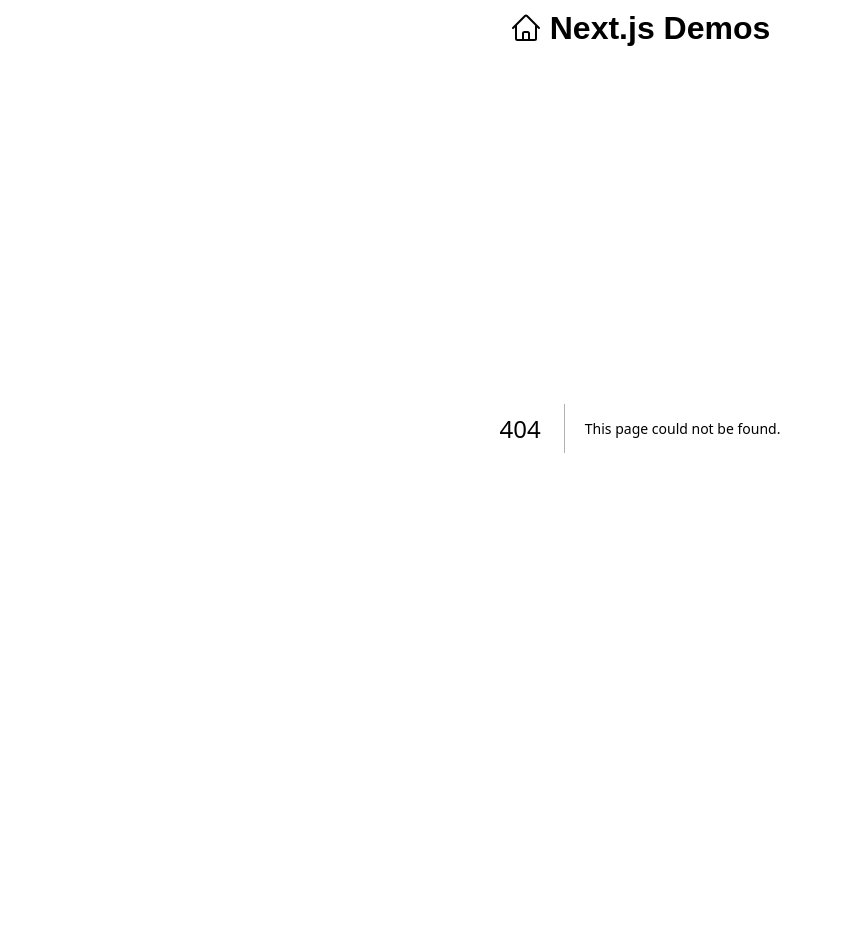
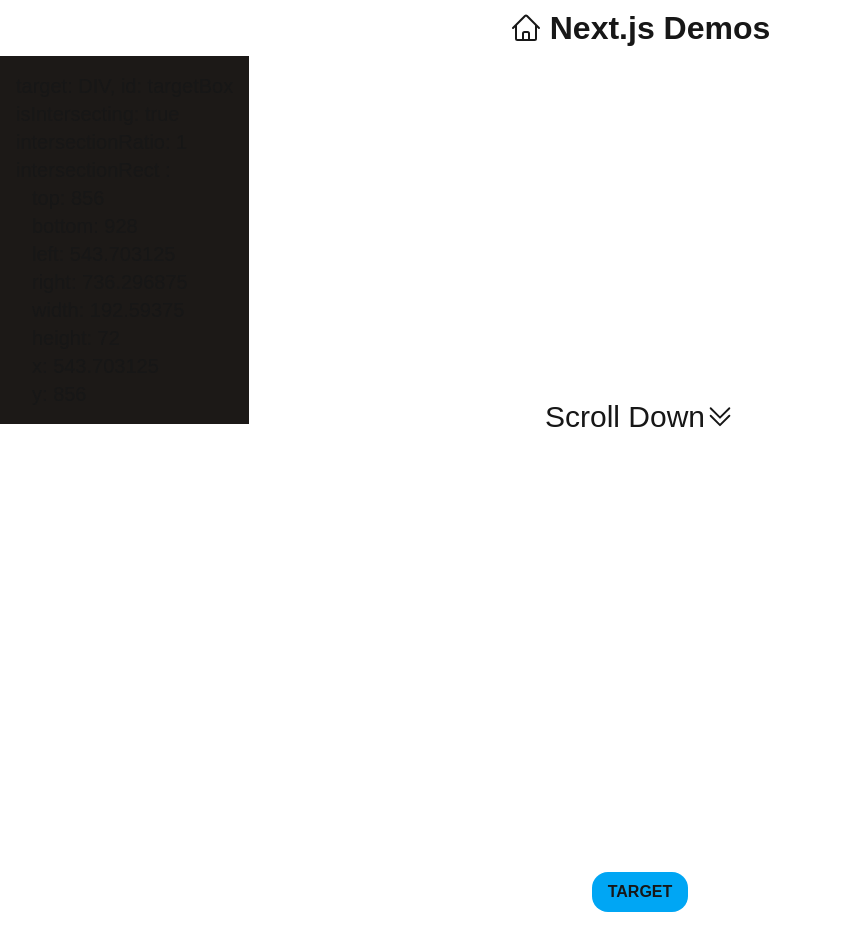
Before and after one commit to nhl1991/nextjs-example-demo, a Next.js app: page /intersectionObserver in a window 1280 px wide. Before the commit this address had no page. Shown: the whole page, without its empty margins (0-843 px from the left). Before the commit the page ends 800 px from the top, so only its background shows below. Built offline with nearby package versions, Linux system fonts and the light colour scheme.

Commit message:
Learn IntersectionObserver

```diff
--- /dev/null
+++ b/src/app/intersectionObserver/page.tsx
@@ -0,0 +1,70 @@
+'use client'
+import { useEffect, useRef, useState } from "react";
+
+
+export default function Page() {
+    const targetRef = useRef<HTMLDivElement>(null);
+    const [observerEntry, setObserverEntry] = useState<IntersectionObserverEntry | null>(null)
+    const [height, setHeight] = useState<number>(100);
+    const handleOnClick = () => {
+        if(height > 1000){  return alert('Enough!')};
+        setHeight((prev) => prev + 100)
+    }
+    useEffect(() => {
+        const observer = new IntersectionObserver(([entry]) => {
+            if (entry.isIntersecting) {
+                setObserverEntry(entry);
+            } else {
+                setObserverEntry(null)
+            }
+        })
+
+        if (targetRef && targetRef.current)
+            observer.observe(targetRef.current);
+
+
+    }, [])
+
+    return (
+        <div className="w-max h-max relative">
+            {observerEntry ? <aside className="fixed">
+                <div className="p-4 text-xl bg-stone-900 dark:bg-stone-900">
+                    <p>target: {observerEntry.target.tagName}, id: {observerEntry.target.id}</p>
+                    <p>isIntersecting: {observerEntry.isIntersecting ? 'true' : 'false'}</p>
+                    <p>intersectionRatio: {observerEntry.intersectionRatio}</p>
+                    <div>
+                        <p>intersectionRect :</p>
+                        <div className="px-2">
+                            <ul className="px-2">
+
+                                <li>top: {observerEntry.intersectionRect.top}</li>
+                                <li>bottom: {observerEntry.intersectionRect.bottom}</li>
+                                <li>left: {observerEntry.intersectionRect.left}</li>
+                                <li>right: {observerEntry.intersectionRect.right}</li>
+                                <li>width: {observerEntry.intersectionRect.width}</li>
+                                <li>height: {observerEntry.intersectionRect.height}</li>
+                                <li>x: {observerEntry.intersectionRect.x}</li>
+                                <li>y: {observerEntry.intersectionRect.y}</li>
+                            </ul>
+                        </div>
+                    </div>
+                </div>
+            </aside> : null}
+            <div style={{ height: `${height}vh` }} className={`w-screen flex items-center justify-center`}>
+                <div className="fixed top-[50%] flex items-center justify-center animate-bounce">
+                    <p className="text-3xl">Scroll Down</p>
+                    <svg xmlns="http://www.w3.org/2000/svg" viewBox="0 0 24 24" fill="currentColor" className="h-[1.875rem]">
+                        <path fillRule="evenodd" d="M11.47 13.28a.75.75 0 0 0 1.06 0l7.5-7.5a.75.75 0 0 0-1.06-1.06L12 11.69 5.03 4.72a.75.75 0 0 0-1.06 1.06l7.5 7.5Z" clipRule="evenodd" />
+                        <path fillRule="evenodd" d="M11.47 19.28a.75.75 0 0 0 1.06 0l7.5-7.5a.75.75 0 1 0-1.06-1.06L12 17.69l-6.97-6.97a.75.75 0 0 0-1.06 1.06l7.5 7.5Z" clipRule="evenodd" />
+                    </svg>
+                </div>
+            </div>
+            <div className="flex items-center justify-center">
+                <div id="targetBox" className="px-12 py-4 rounded-2xl flex items-center justify-center" ref={targetRef} >
+                    <button className="font-bold bg-sky-500 hover:bg-sky-600 rounded-2xl px-4 py-2 cursor-pointer" onClick={handleOnClick}>TARGET</button>
+                </div>
+            </div>
+
+        </div>
+    )
+}
```
